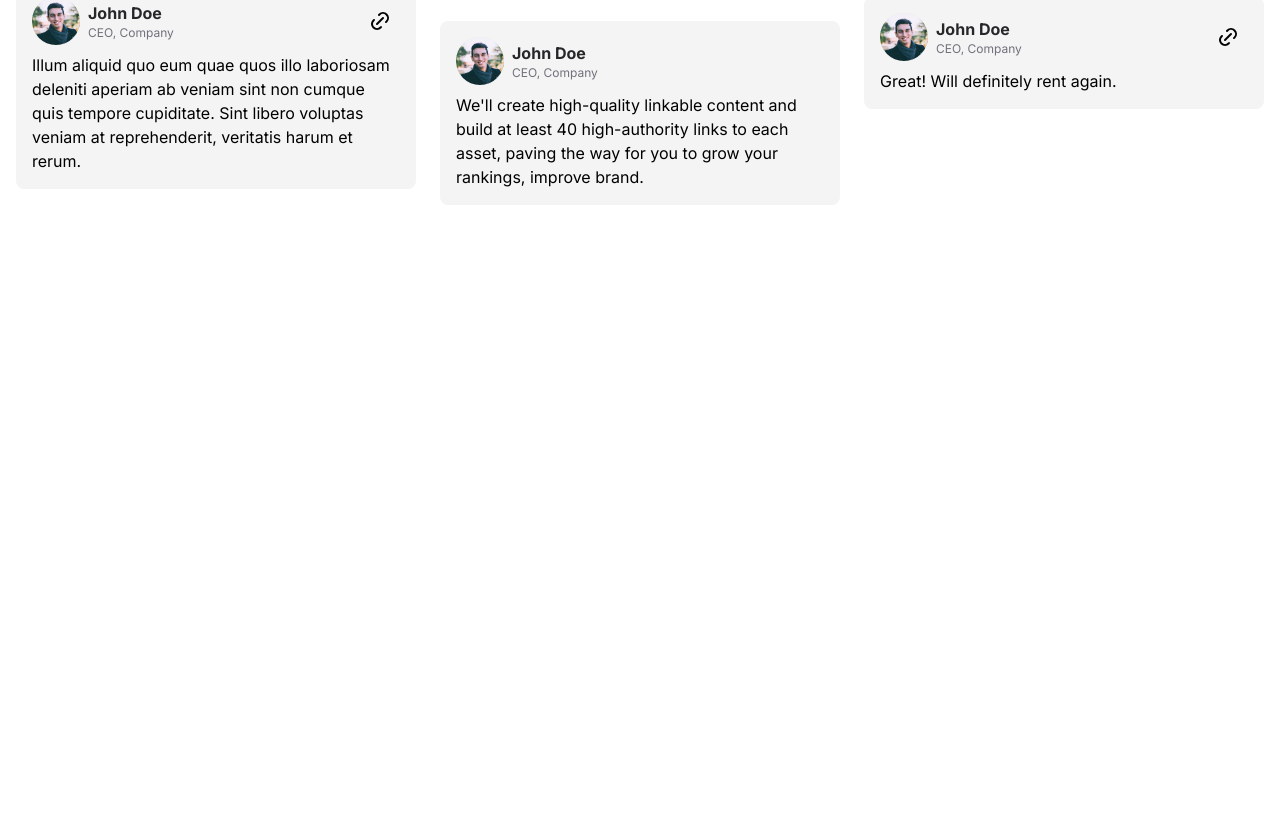
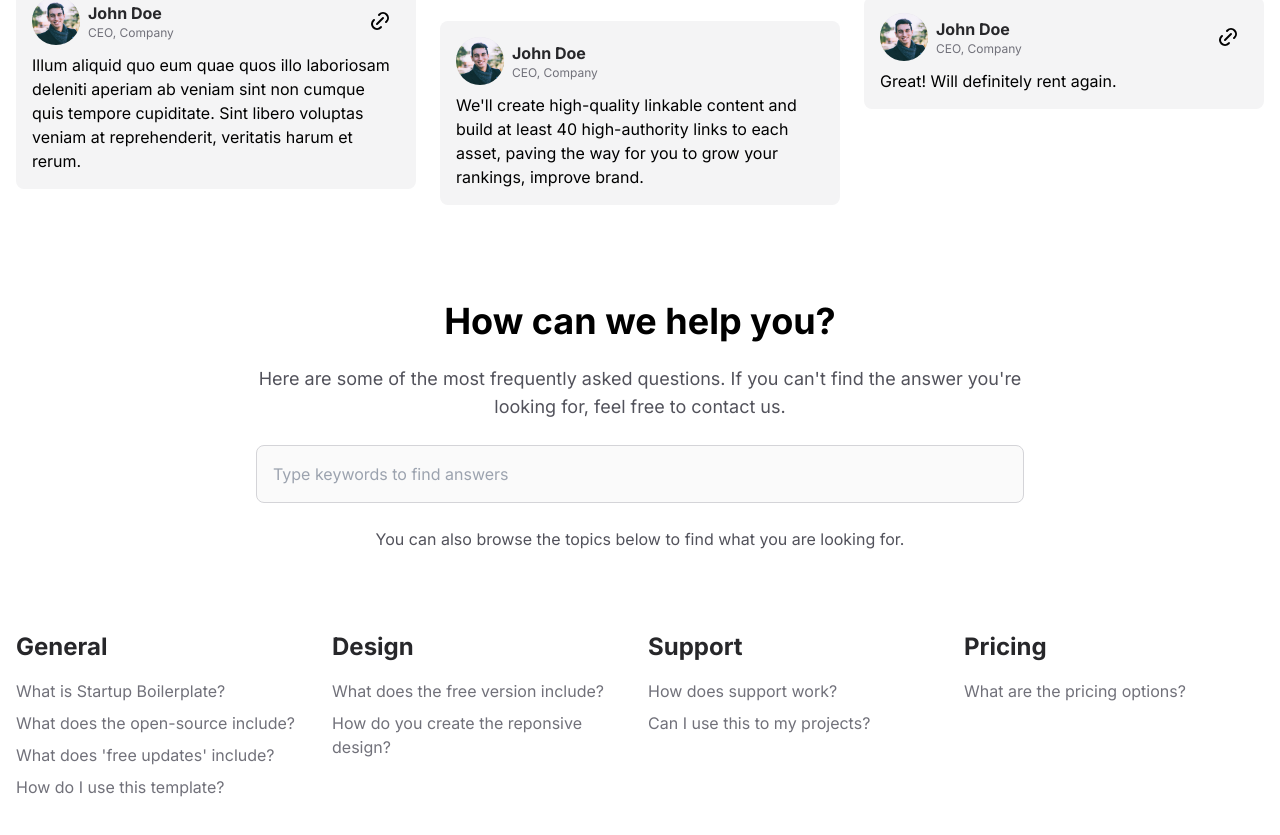
Before and after one commit to ZissyW/startup-boilerplate, a Next.js app: page /en in a window 1280 px wide. Shown: the part 2553-3388 px from the top of the page. Before the commit the page ends 2854 px from the top, so only its background shows below. Built offline with nearby package versions, Linux system fonts and the light colour scheme.

Commit message:
feat(faqs): add faqs component

```diff
--- /dev/null
+++ b/src/app/[locale]/components/faqs.tsx
@@ -0,0 +1,87 @@
+interface FAQs {
+  label: string;
+  links: { label: string; href: string }[];
+}
+
+const faqItems: FAQs[] = [
+  {
+    label: "General",
+    links: [
+      { label: "What is Startup Boilerplate?", href: "#" },
+      { label: "What does the open-source include?", href: "#" },
+      { label: "What does 'free updates' include?", href: "#" },
+      { label: "How do I use this template?", href: "#" },
+    ],
+  },
+  {
+    label: "Design",
+    links: [
+      { label: "What does the free version include?", href: "#" },
+      { label: "How do you create the reponsive design?", href: "#" },
+    ],
+  },
+  {
+    label: "Support",
+    links: [
+      { label: "How does support work?", href: "#" },
+      { label: "Can I use this to my projects?", href: "#" },
+    ],
+  },
+  {
+    label: "Pricing",
+    links: [{ label: "What are the pricing options?", href: "#" }],
+  },
+];
+
+export const FAQs = () => {
+  return (
+    <section className="my-16 md:my-24 overflow-x-clip white">
+      <div className="max-w-screen-xl w-full mx-auto px-4">
+        <div className="mb-12 sm:mb-16 md:mb-20 max-w-3xl mx-auto flex flex-col gap-6">
+          <h2 className="text-4xl text-center font-bold">
+            How can we help you?
+          </h2>
+          <p className="text-lg text-center text-zinc-600">
+            {
+              "Here are some of the most frequently asked questions. If you can't find the answer you're looking for, feel free to contact us."
+            }
+          </p>
+          <input
+            type="text"
+            className="w-full p-4 border bg-zinc-50 border-zinc-300 rounded-lg"
+            placeholder="Type keywords to find answers"
+          />
+          <p className="text-center text-base text-zinc-600">
+            You can also browse the topics below to find what you are looking
+            for.
+          </p>
+        </div>
+        <div className="grid grid-cols-1 sm:grid-cols-2 md:grid-cols-3 xl:grid-cols-4 gap-4 gap-y-6">
+          {faqItems.map((item, i) => {
+            return (
+              <div key={i}>
+                <h3 className="text-2xl font-bold mb-4 text-zinc-800">
+                  {item.label}
+                </h3>
+                <ul className="flex flex-col gap-2">
+                  {item.links.map((link, i) => {
+                    return (
+                      <li key={i}>
+                        <a
+                          className="text-zinc-500 hover:underline"
+                          href={link.href}
+                        >
+                          {link.label}
+                        </a>
+                      </li>
+                    );
+                  })}
+                </ul>
+              </div>
+            );
+          })}
+        </div>
+      </div>
+    </section>
+  );
+};
--- a/src/app/[locale]/components/index.ts
+++ b/src/app/[locale]/components/index.ts
@@ -2,4 +2,5 @@ export * from "./header";
 export * from "./hero";
 export * from "./features";
 export * from "./pricing";
-export * from './trusted'
+export * from "./trusted";
+export * from "./faqs";
--- a/src/app/[locale]/page.tsx
+++ b/src/app/[locale]/page.tsx
@@ -1,4 +1,4 @@
-import { HeroSection, Features, Pricing, Trusted } from "./components";
+import { HeroSection, Features, Pricing, Trusted, FAQs } from "./components";
 
 export default function Page() {
   return (
@@ -7,6 +7,7 @@ export default function Page() {
       <Features />
       <Pricing />
       <Trusted />
+      <FAQs />
     </main>
   );
 }
```
